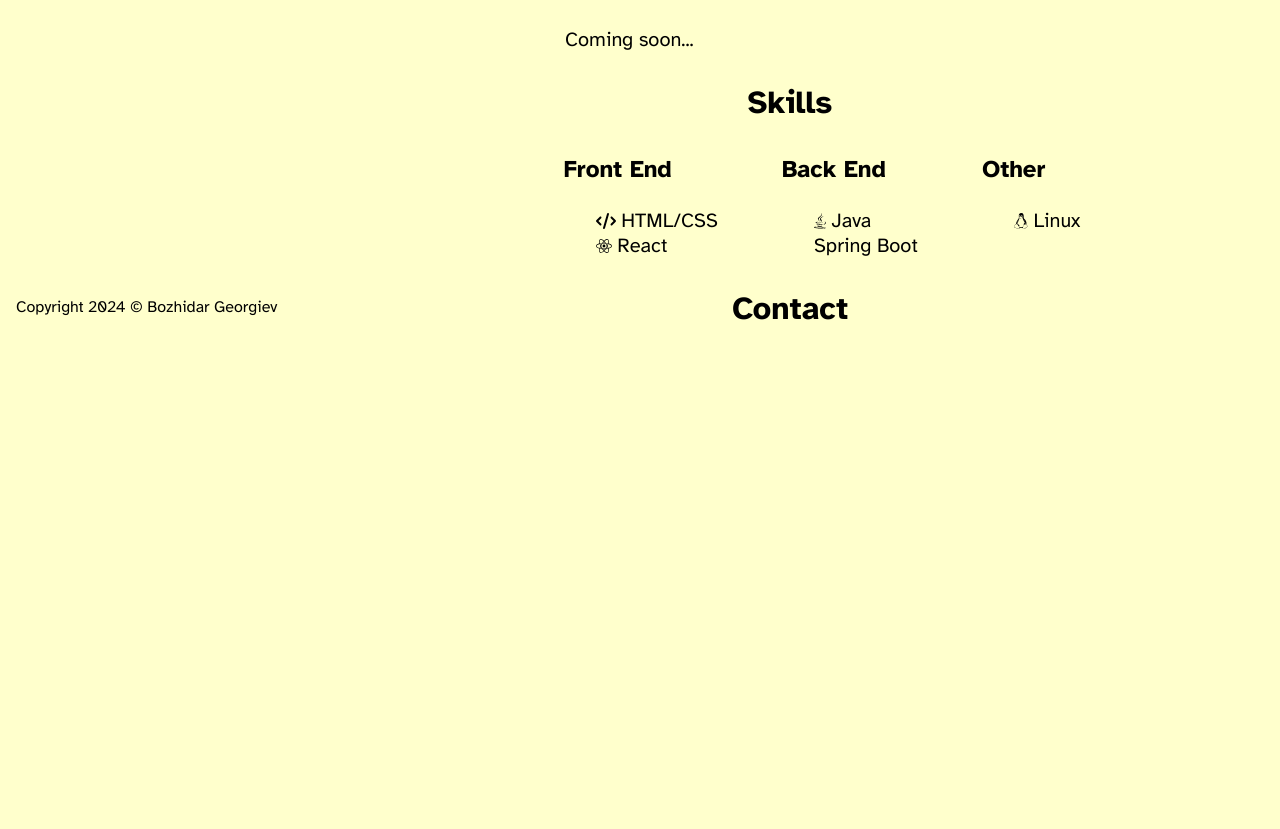
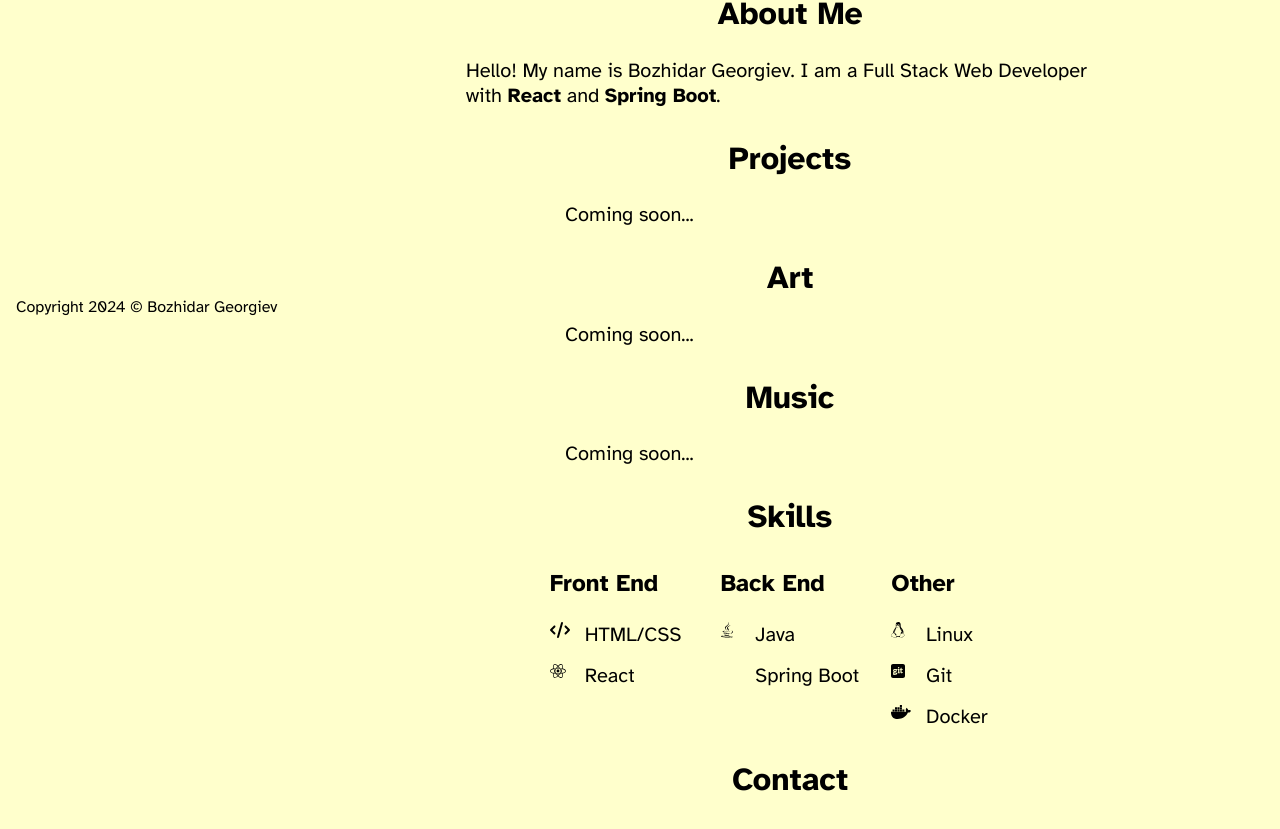
Before and after one commit to georgiev-bozhidar/georgiev-bozhidar.github.io, a React (Vite) app: page / in a window 1280 px wide. Shown: the part 451-1280 px from the top of the page. Before the commit the page ends 907 px from the top, so only its background shows below. Built offline with nearby package versions, Linux system fonts and the light colour scheme.

Commit message:
Improved Skills Section

```diff
--- a/src/App.css
+++ b/src/App.css
@@ -175,10 +175,15 @@ audio {
 }
 
 .skill-list {
-  display: flex;
-  /* flex-direction: column; */
-  gap: 2em;
-  width: 100%;
+  display: grid;
+  grid-template-columns: 1fr 1fr 1fr;
+  grid-gap: 2em;
+  max-width: 100%;
+}
+
+.skill {
+  display: grid;
+  grid-template-columns: 1fr 3fr;
 }
 
 .temporary {
--- a/src/App.tsx
+++ b/src/App.tsx
@@ -13,6 +13,8 @@ import {
   faJava,
   faLinux,
   faLinkedin,
+  faDocker,
+  faSquareGit,
 } from "@fortawesome/free-brands-svg-icons";
 
 function App() {
@@ -36,12 +38,7 @@ function App() {
             </a>
             <div className="socials">
               <Link to="https://github.com/georgiev-bozhidar" target="_">
-                <FontAwesomeIcon
-                  className="icon"
-                  icon={faGithub}
-                  size={"2x"}
-                  color={"#000000"}
-                />
+                <FontAwesomeIcon className="icon" icon={faGithub} size={"2x"} />
               </Link>
               <Link
                 to="https://linkedin.com/in/bozhidar-georgiev-71b75520a/"
@@ -51,7 +48,6 @@ function App() {
                   className="icon"
                   icon={faLinkedin}
                   size={"2x"}
-                  color={"#000000"}
                 />
               </Link>
             </div>
@@ -70,6 +66,8 @@ function App() {
           </div>
         </div>
         <div className="main">
+          <ReactSVG className="svg" src="/svg/bg-fill-edited.svg" />
+
           <div id="about-me">
             <h3>About Me</h3>
             {/* <h4>Hello!</h4> */}
@@ -123,63 +121,75 @@ function App() {
           </div>
           <div id="skills">
             <h3>Skills</h3>
-            <ul className="skill-list front-end">
-              <li className="front-end">
-                <ul>
-                  <li>
+            <div className="skill-list">
+              <div className="front-end">
                 <h4>
                   <span className="strong">Front End</span>
                 </h4>
-                  </li>
-                  <li>
-                    <ul>
-                      <li>
-                        <FontAwesomeIcon icon={faCode} color={"#000000"} />{" "}
-                        HTML/CSS
-                      </li>
-                      <li>
-                        <FontAwesomeIcon icon={faReact} color={"#000000"} />{" "}
-                        React
-                      </li>
-                    </ul>
-                  </li>
-                </ul>
-              </li>
-              <li className="back-end">
-                <ul>
-                  <li>
+                <div className="skill">
+                  <FontAwesomeIcon
+                    className="static-icon"
+                    icon={faCode}
+                    size={"1x"}
+                  />{" "}
+                  <p>HTML/CSS</p>
+                </div>
+                <div className="skill">
+                  <FontAwesomeIcon
+                    className="static-icon"
+                    icon={faReact}
+                    size={"1x"}
+                  />{" "}
+                  <p>React</p>
+                </div>
+              </div>
+              <div className="back-end">
                 <h4>
                   <span className="strong">Back End</span>
                 </h4>
-                  </li>
-                  <li>
-                    <ul>
-                      <li>
-                        <FontAwesomeIcon icon={faJava} color={"#000000"} /> Java
-                      </li>
-                      <li>Spring Boot</li>
-                    </ul>
-                  </li>
-                </ul>
-              </li>
-              <li className="other">
-                <ul>
-                  <li>
+                <div className="skill">
+                  <FontAwesomeIcon
+                    className="static-icon"
+                    icon={faJava}
+                    size={"1x"}
+                  />
+                  <p>Java</p>
+                </div>
+                <div className="skill">
+                  <span></span>
+                  <p>Spring Boot</p>
+                </div>
+              </div>
+              <div className="other">
                 <h4>
                   <span className="strong">Other</span>
                 </h4>
-                  </li>
-                  <li>
-                    <ul>
-                      <li>
-                        <FontAwesomeIcon icon={faLinux} color={"#000000"} />{" "}
-                        Linux
-                      </li>
-                    </ul>
-                  </li>
-                </ul>
-              </li>
-            </ul>
+                <div className="skill">
+                  <FontAwesomeIcon
+                    className="static-icon"
+                    icon={faLinux}
+                    size={"1x"}
+                  />
+                  <p>Linux</p>
+                </div>
+                <div className="skill">
+                  <FontAwesomeIcon
+                    className="static-icon"
+                    icon={faSquareGit}
+                    size={"1x"}
+                  />
+                  <p>Git</p>
+                </div>
+                <div className="skill">
+                  <FontAwesomeIcon
+                    className="static-icon"
+                    icon={faDocker}
+                    size={"1x"}
+                  />
+                  <p>Docker</p>
+                </div>
+              </div>
+            </div>
           </div>
           <div id="contact">
             <h3>Contact</h3>
```
Lines whose indentation alone changed are shown as unchanged.
